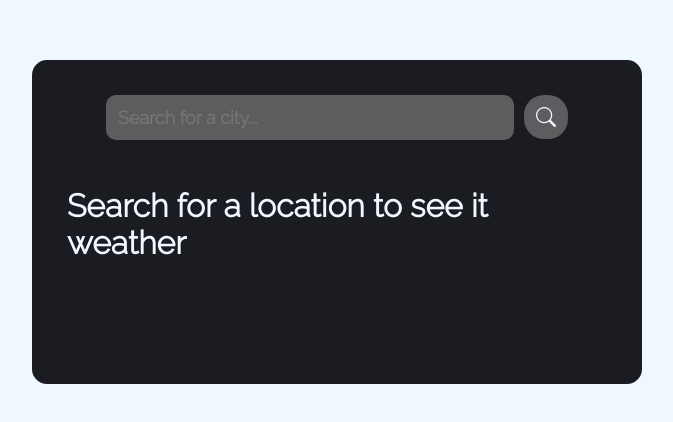
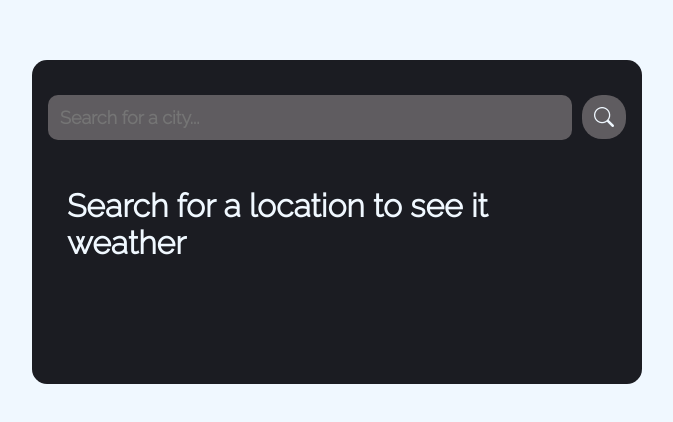
Before and after one commit to Catskhi/react-weather-app, a React (Create React App) app: page / in a window 1280 px wide. Shown: the part 128-550 px from the top of the page, without its empty margins (303-976 px from the left). Built offline with nearby package versions, Linux system fonts and the light colour scheme; the HTML template or start-up script is replaced by a standard one.

Commit message:
Large screen correction

```diff
--- a/src/components/Card/DisplayCard.module.css
+++ b/src/components/Card/DisplayCard.module.css
@@ -58,10 +58,6 @@
     .Card {
         width: 600px;
     }
-
-    .searchInput {
-        width: 500px;
-    }
 }
 
 .sideInformations {
--- a/src/components/Card/searchInput.module.css
+++ b/src/components/Card/searchInput.module.css
@@ -21,7 +21,7 @@
 
 @media screen and (min-width: 1000px) {
     .searchInput {
-       width: 30vw !important;
+       width: 500px !important;
     }
 }
 
```
